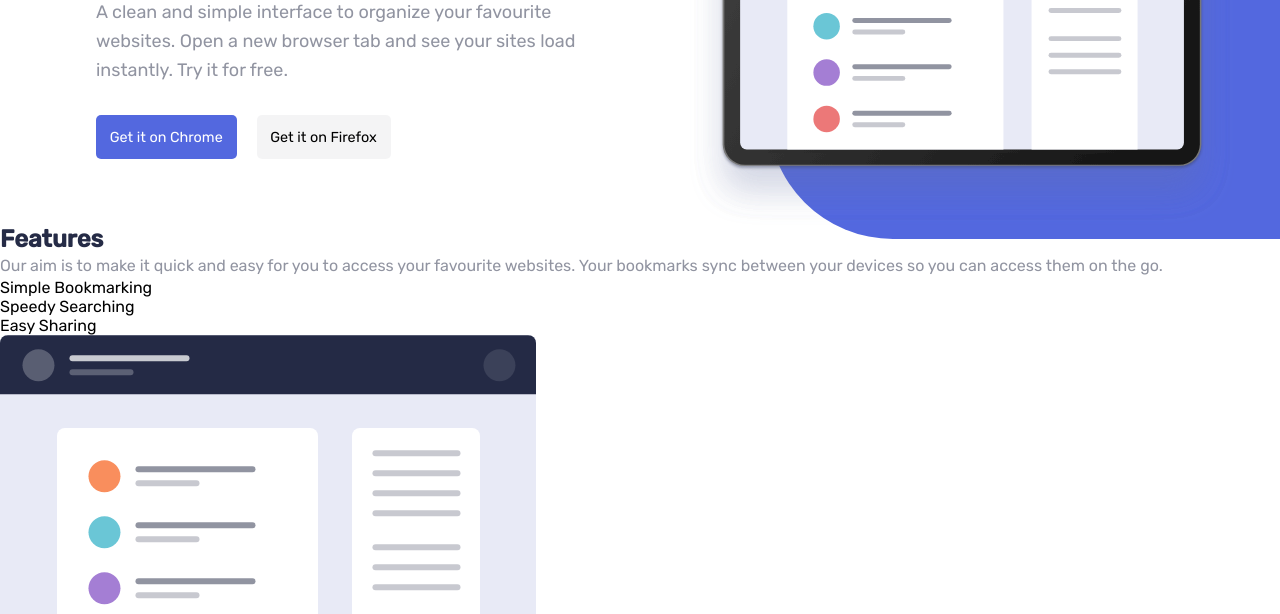
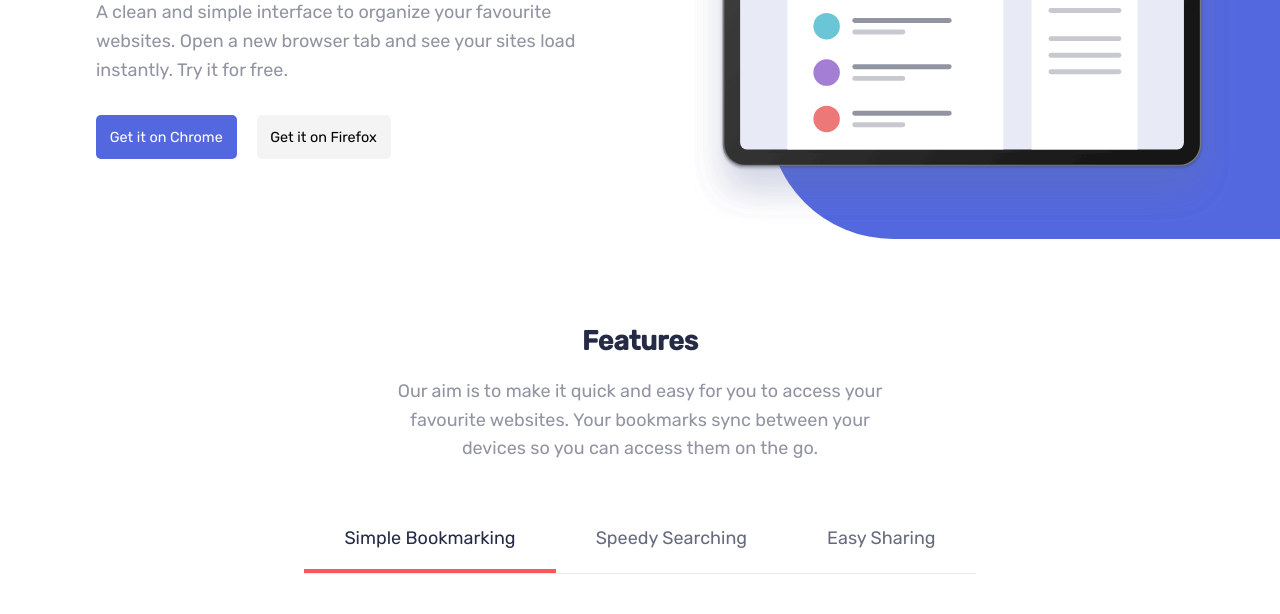
Before and after one commit to stetu281/bookmark-landingpage, a plain HTML site: page index.html in a window 1280 px wide. Shown: the part 338-952 px from the top of the page. Drawn offline with Linux system fonts and the light colour scheme.

Commit message:
Add features description and nav

```diff
--- /dev/null
+++ b/assets/style/_features.scss
@@ -0,0 +1,87 @@
+.features {
+    margin-top: 100px;
+
+    &__description {
+        @include content-width;
+        text-align: center;
+    }
+
+    &__text {
+        margin: 20px auto 0 auto;
+        max-width: 500px;
+    }
+
+    &__nav {
+        margin-top: 40px;
+    }
+
+    &__list-item {
+        padding: 1.5rem 0;
+        border-top: 1px solid rgba($gray-blue, 0.2);
+        position: relative;
+
+        &:last-child {
+            border-bottom: 1px solid rgba($gray-blue, 0.2);;
+        }
+    }
+
+    &__link {
+        color: rgba($dark-blue, 0.7);
+
+        &--active {
+            color: $dark-blue;
+
+            &::after {
+                content: "";
+                width: 40%;
+                height: 4px;
+                background-color: $red;
+                position: absolute;
+                left: 0;
+                right: 0;
+                bottom: 0;
+                margin: auto
+            }
+        }
+
+        &:hover {
+            color: $red;
+            cursor: pointer;
+        }
+    }
+
+    @include tablet {
+        &__list {
+            @include flex-center;
+        }
+
+        &__list-item {
+            padding: 1.5rem 2.5rem;
+            border-top: none;
+            border-bottom: 1px solid rgba($gray-blue, 0.2);
+        }
+
+        &__link {
+            &--active {
+                &::after {
+                    width: 100%;
+                }
+            }
+        }
+    }
+
+    @include desktop {
+
+        &__description {
+            font-size: 1.125rem;
+        }
+    }
+}
+
+.slider {
+    margin-top: 100px;
+
+    &__img {
+        width: 100%;
+    }
+}
--- a/assets/style/main.scss
+++ b/assets/style/main.scss
@@ -3,3 +3,4 @@
 @import 'basics';
 @import 'header';
 @import 'hero';
+@import 'features';
--- a/index.html
+++ b/index.html
@@ -49,15 +49,21 @@
   <div class="features">
     <div class="features__description">
       <h2 class="features__title">Features</h2>
-      <p>
+      <p class="features__text">
         Our aim is to make it quick and easy for you to access your favourite websites.
         Your bookmarks sync between your devices so you can access them on the go.
       </p>
       <nav class="features__nav">
         <ul class="features__list">
-          <li class="features__list-item">Simple Bookmarking</li>
-          <li class="features__list-item">Speedy Searching</li>
-          <li class="features__list-item">Easy Sharing</li>
+          <li class="features__list-item">
+            <span class="features__link features__link--active">Simple Bookmarking</span>
+          </li>
+          <li class="features__list-item">
+            <span class="features__link">Speedy Searching</span>
+          </li>
+          <li class="features__list-item">
+            <span class="features__link">Easy Sharing</span>
+          </li>
         </ul>
       </nav>
     </div>
```
Also changed, not shown: assets/style/style.css, 1 other file.
